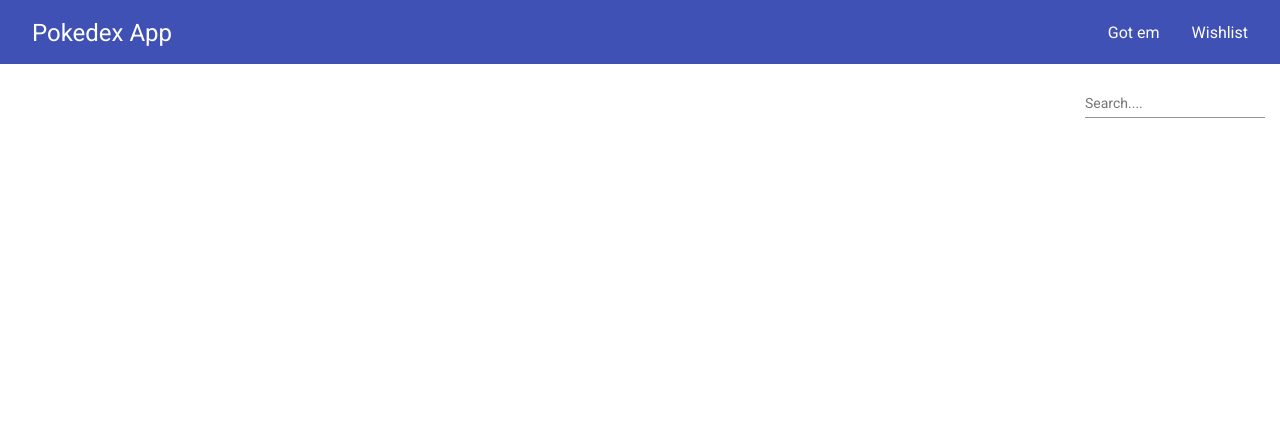
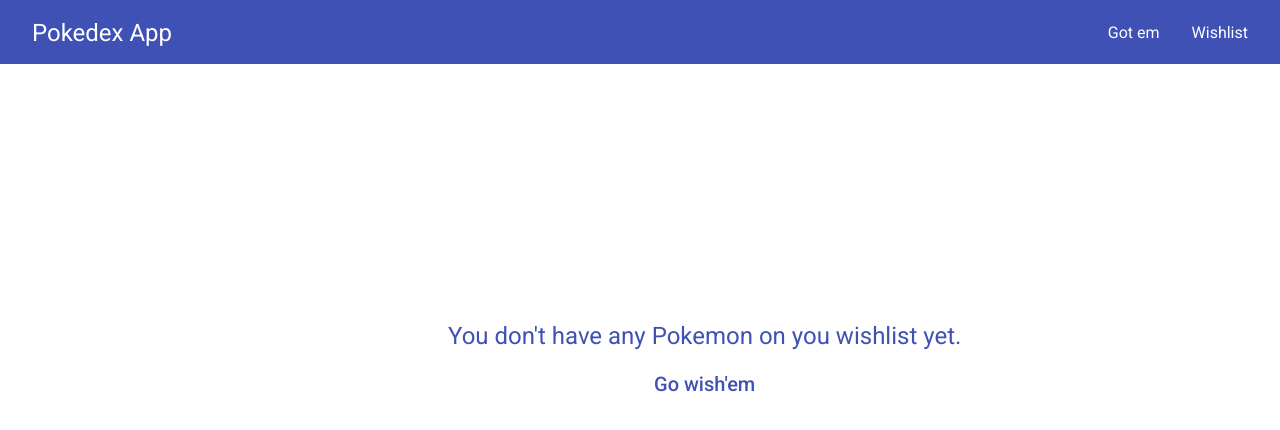
Before and after one commit to fdgenie/ShowPokePad, an Angular app: page /wishlist in a window 1280 px wide. Shown: the top 430 px of the page. Built offline with nearby package versions, Linux system fonts and the light colour scheme.

Commit message:
placeholders for empty pages

```diff
--- a/src/app/components/page/owned-pokemon-page/owned-pokemon-page.component.html
+++ b/src/app/components/page/owned-pokemon-page/owned-pokemon-page.component.html
@@ -1,4 +1,11 @@
 <app-main-body
-  *ngIf="pokemonsOwnedListPage"
+  *ngIf="pokemonsOwnedListPage.results.length > 0; else placeholderForZeroList"
   [pokemonsListPage]="pokemonsOwnedListPage"
 ></app-main-body>
+
+<ng-template #placeholderForZeroList>
+  <div class="placeholder-empty-page">
+    <h1>You haven't catched any Pokemon yet.</h1>
+    <h2>Go get'em</h2>
+  </div>
+</ng-template>
--- a/src/app/components/page/wishlist-page/wishlist-page.component.html
+++ b/src/app/components/page/wishlist-page/wishlist-page.component.html
@@ -1,4 +1,11 @@
 <app-main-body
-  *ngIf="pokemonsWishListListPage"
+  *ngIf="pokemonsWishListListPage.results.length > 0; else placeholderForZeroList"
   [pokemonsListPage]="pokemonsWishListListPage"
 ></app-main-body>
+
+<ng-template #placeholderForZeroList>
+  <div class="placeholder-empty-page">
+    <h1>You don't have any Pokemon on you wishlist yet.</h1>
+    <h2>Go wish'em</h2>
+  </div>
+</ng-template>
--- a/src/styles.scss
+++ b/src/styles.scss
@@ -1,6 +1,20 @@
 /* You can add global styles to this file, and also import other style files */
-@import '@angular/material/prebuilt-themes/indigo-pink.css';
-@import '~@angular/material/theming';
+@import "@angular/material/prebuilt-themes/indigo-pink.css";
+@import "~@angular/material/theming";
 
-html, body { height: 100%; }
-body { margin: 0; font-family: Roboto, "Helvetica Neue", sans-serif; }
+html,
+body {
+  height: 100%;
+}
+body {
+  margin: 0;
+  font-family: Roboto, "Helvetica Neue", sans-serif;
+}
+
+.placeholder-empty-page {
+  left: 35%;
+  top: 40%;
+  position: absolute;
+  color: #3f51b5;
+  text-align: center;
+}
```
